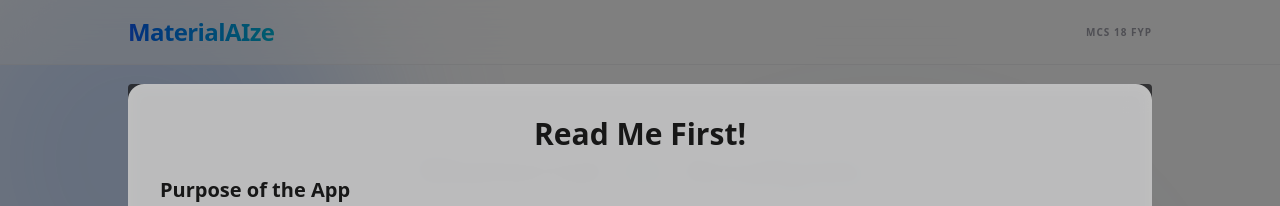
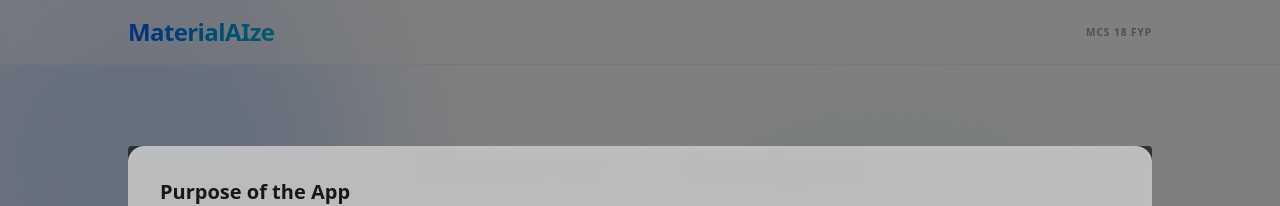
Before and after one commit to ColinYip23/fyp, a Next.js app in the folder app/: page / in a window 1280 px wide. Both pictures are taken after a click on the button "READ ME FIRST". Shown: the top 206 px of the page. Built offline with nearby package versions, Linux system fonts and the light colour scheme; no server answers; what @mui/material-nextjs would draw is missing.

Commit message:
Removed Read Me First! text due to redundancy

```diff
--- a/app/app/components/ReadMeSection.tsx
+++ b/app/app/components/ReadMeSection.tsx
@@ -2,12 +2,12 @@
 
 export function ReadMeSection() {
   return (
-    <section className="w-full mb-16 rounded-2xl bg-white/70 dark:bg-zinc-900/60 backdrop-blur p-8 shadow-xl space-y-6">
+    <section className="w-full rounded-2xl bg-white/70 dark:bg-zinc-900/60 backdrop-blur p-8 shadow-xl space-y-6">
 
       {/* Title */}
-      <h2 className="text-3xl font-black text-center">
+      {/* <h2 className="text-3xl font-black text-center">
         Read Me First!
-      </h2>
+      </h2> */}
 
       {/* Purpose */}
       <div>
```
